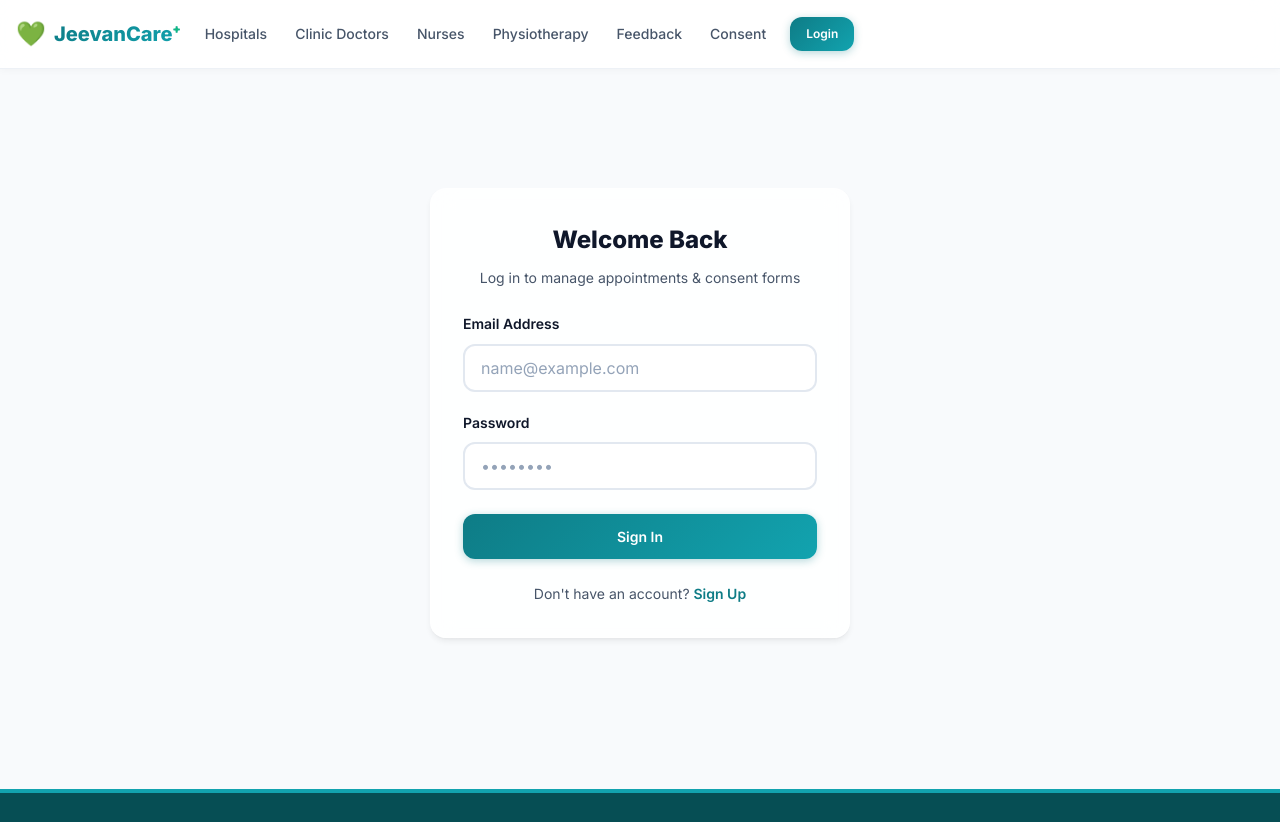
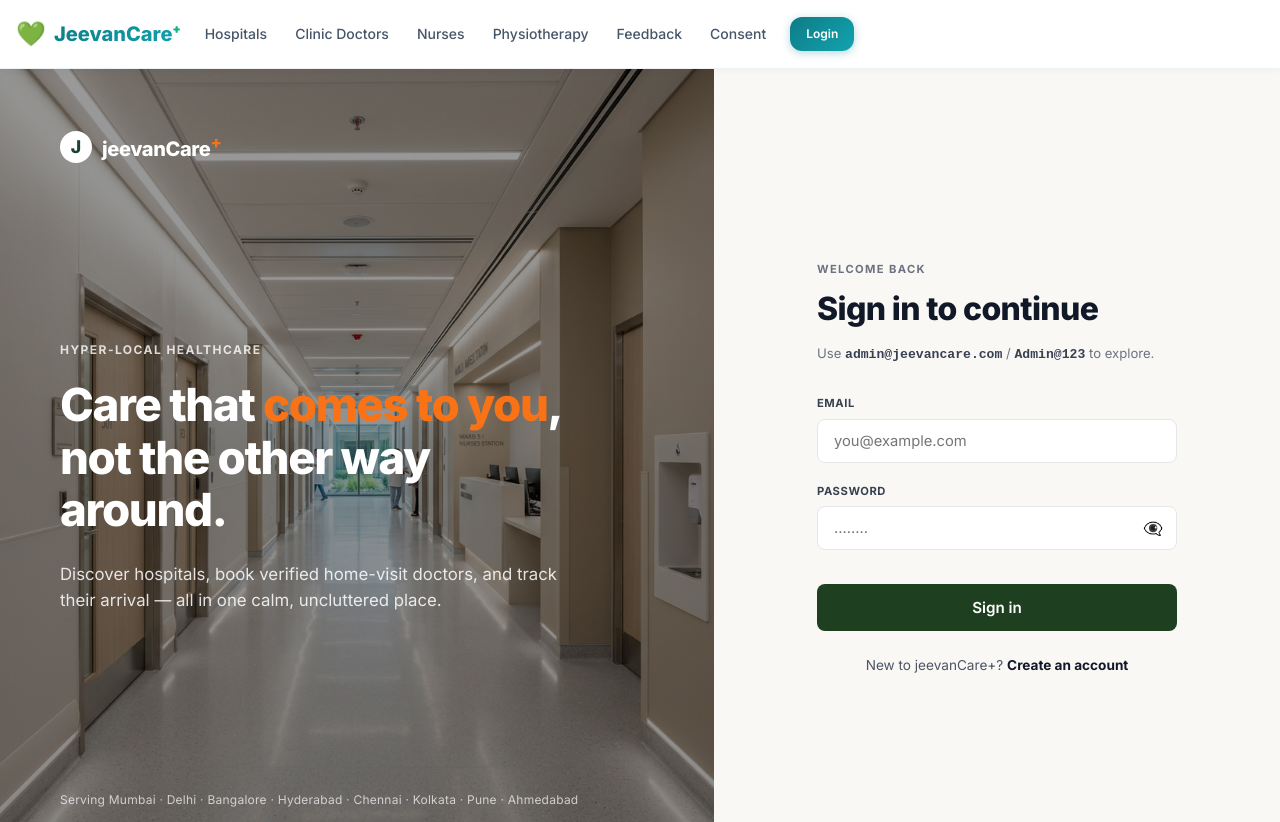
Before and after one commit to maskeraghav-blip/JeevanCare-, a React (Vite) app in the folder client/: page /login in a window 1280 px wide. Shown: the top 822 px of the page. Built offline with nearby package versions, Linux system fonts and the light colour scheme.

Commit message:
Redesign Login screen to match user screenshot mockup with split hallway container

```diff
--- /dev/null
+++ b/client/src/pages/Login.css
@@ -0,0 +1,244 @@
+.login-page-container {
+  display: flex;
+  min-height: 100vh;
+  width: 100%;
+  font-family: 'Inter', system-ui, -apple-system, sans-serif;
+  margin: 0;
+  padding: 0;
+  overflow: hidden;
+}
+
+/* Left Side: Hospital Image / Text */
+.login-left-side {
+  flex: 1.1;
+  position: relative;
+  background-image: linear-gradient(rgba(0, 0, 0, 0.4), rgba(0, 0, 0, 0.45)), url('/hospital_hallway.png');
+  background-size: cover;
+  background-position: center;
+  color: white;
+  padding: 60px;
+  display: flex;
+  flex-direction: column;
+  justify-content: space-between;
+}
+
+@media (max-width: 900px) {
+  .login-left-side {
+    display: none; /* Hide image column on mobile */
+  }
+}
+
+.login-brand-logo {
+  display: flex;
+  align-items: center;
+  gap: 10px;
+  text-decoration: none;
+  color: white;
+}
+
+.login-brand-circle {
+  width: 32px;
+  height: 32px;
+  border-radius: 50%;
+  background: white;
+  color: #1b4332;
+  display: flex;
+  align-items: center;
+  justify-content: center;
+  font-weight: 800;
+  font-size: 1.1rem;
+}
+
+.login-brand-text {
+  font-weight: 800;
+  font-size: 1.25rem;
+  letter-spacing: -0.02em;
+}
+
+.login-brand-text sup {
+  color: #F97316;
+}
+
+.login-left-content {
+  max-width: 520px;
+}
+
+.login-tagline {
+  font-size: 0.75rem;
+  font-weight: 700;
+  letter-spacing: 0.12em;
+  color: rgba(255, 255, 255, 0.8);
+  text-transform: uppercase;
+  margin-bottom: 20px;
+  display: block;
+}
+
+.login-heading {
+  font-size: 2.85rem;
+  font-weight: 800;
+  line-height: 1.15;
+  margin-bottom: 24px;
+  letter-spacing: -0.03em;
+}
+
+.login-heading span {
+  color: #F97316; /* comes to you */
+}
+
+.login-description {
+  font-size: 1.05rem;
+  line-height: 1.6;
+  color: rgba(255, 255, 255, 0.85);
+  font-weight: 400;
+}
+
+.login-cities {
+  font-size: 0.75rem;
+  color: rgba(255, 255, 255, 0.7);
+  letter-spacing: 0.02em;
+}
+
+/* Right Side: Login Form */
+.login-right-side {
+  flex: 0.9;
+  background-color: #FAF8F5; /* Warm off-white beige */
+  display: flex;
+  align-items: center;
+  justify-content: center;
+  padding: 40px;
+}
+
+@media (max-width: 900px) {
+  .login-right-side {
+    flex: 1;
+    padding: 24px;
+  }
+}
+
+.login-form-box {
+  width: 100%;
+  max-width: 360px;
+}
+
+.login-welcome-tag {
+  font-size: 0.7rem;
+  font-weight: 700;
+  letter-spacing: 0.12em;
+  color: #6B7280;
+  text-transform: uppercase;
+  margin-bottom: 4px;
+  display: block;
+}
+
+.login-title-h2 {
+  font-size: 2rem;
+  font-weight: 800;
+  color: #111827;
+  margin: 0 0 10px 0;
+  letter-spacing: -0.02em;
+}
+
+.login-sub-hint {
+  font-size: 0.82rem;
+  color: #6B7280;
+  margin-bottom: 30px;
+  line-height: 1.5;
+}
+
+.login-sub-hint code {
+  font-weight: 600;
+  color: #374151;
+}
+
+/* Input Fields styling */
+.login-field-group {
+  margin-bottom: 20px;
+}
+
+.login-input-label {
+  display: block;
+  font-size: 0.7rem;
+  font-weight: 700;
+  letter-spacing: 0.05em;
+  color: #374151;
+  text-transform: uppercase;
+  margin-bottom: 6px;
+}
+
+.login-input-wrapper {
+  position: relative;
+  display: flex;
+  align-items: center;
+}
+
+.login-input-field {
+  width: 100%;
+  padding: 12px 16px;
+  border: 1px solid #E5E7EB;
+  border-radius: 8px;
+  background-color: white;
+  font-size: 0.92rem;
+  color: #1F2937;
+  outline: none;
+  transition: all 0.2s ease;
+}
+
+.login-input-field:focus {
+  border-color: #1b4332;
+  box-shadow: 0 0 0 3px rgba(27, 67, 50, 0.08);
+}
+
+.login-input-icon-btn {
+  position: absolute;
+  right: 14px;
+  background: none;
+  border: none;
+  color: #9CA3AF;
+  cursor: pointer;
+  padding: 0;
+  font-size: 1rem;
+  display: flex;
+  align-items: center;
+}
+
+/* Submit Button */
+.login-submit-btn {
+  width: 100%;
+  padding: 14px;
+  background-color: #1e3f20; /* Dark forest green button */
+  color: white;
+  border: none;
+  border-radius: 8px;
+  font-weight: 600;
+  font-size: 0.95rem;
+  cursor: pointer;
+  transition: background-color 0.2s ease;
+  margin-top: 10px;
+}
+
+.login-submit-btn:hover {
+  background-color: #152d16;
+}
+
+.login-submit-btn:disabled {
+  background-color: #9CA3AF;
+  cursor: not-allowed;
+}
+
+/* Footer link */
+.login-footer-text {
+  text-align: center;
+  font-size: 0.85rem;
+  color: #4B5563;
+  margin-top: 24px;
+}
+
+.login-signup-link {
+  font-weight: 700;
+  color: #111827;
+  text-decoration: none;
+}
+
+.login-signup-link:hover {
+  text-decoration: underline;
+}
--- a/client/src/pages/Login.jsx
+++ b/client/src/pages/Login.jsx
@@ -1,6 +1,7 @@
 import { useState } from 'react';
 import { useNavigate, Link, useLocation } from 'react-router-dom';
 import { useAuth } from '../context/AuthContext';
+import './Login.css';
 
 export default function Login() {
   const { login } = useAuth();
@@ -8,6 +9,7 @@
   const location = useLocation();
   const [email, setEmail] = useState('');
   const [password, setPassword] = useState('');
+  const [showPassword, setShowPassword] = useState(false);
   const [error, setError] = useState('');
   const [submitting, setSubmitting] = useState(false);
 
@@ -28,62 +30,101 @@
   };
 
   return (
-    <div className="container page-wrapper" style={{ display: 'flex', justifyContent: 'center', alignItems: 'center' }}>
-      <div className="glass-card" style={{ maxWidth: '420px', width: '100%', padding: 'var(--space-8)' }}>
-        <h2 style={{ textAlign: 'center', marginBottom: 'var(--space-2)', fontSize: 'var(--font-size-2xl)', fontWeight: 800 }}>Welcome Back</h2>
-        <p style={{ textAlign: 'center', color: 'var(--color-text-secondary)', marginBottom: 'var(--space-6)', fontSize: 'var(--font-size-sm)' }}>
-          Log in to manage appointments & consent forms
+    <div className="login-page-container">
+      {/* Left Column: Image Background & Branding */}
+      <div className="login-left-side">
+        <div className="login-brand-logo">
+          <div className="login-brand-circle">J</div>
+          <span className="login-brand-text">jeevanCare<sup>+</sup></span>
+        </div>
+
+        <div className="login-left-content">
+          <span className="login-tagline">HYPER-LOCAL HEALTHCARE</span>
+          <h1 className="login-heading">
+            Care that <span>comes to you</span>, not the other way around.
+          </h1>
+          <p className="login-description">
+            Discover hospitals, book verified home-visit doctors, and track their arrival — all in one calm, uncluttered place.
+          </p>
+        </div>
+
+        <div className="login-cities">
+          Serving Mumbai · Delhi · Bangalore · Hyderabad · Chennai · Kolkata · Pune · Ahmedabad
+        </div>
+      </div>
+
+      {/* Right Column: Clean Login Form */}
+      <div className="login-right-side">
+        <div className="login-form-box">
+          <span className="login-welcome-tag">WELCOME BACK</span>
+          <h2 className="login-title-h2">Sign in to continue</h2>
+          <p className="login-sub-hint">
+            Use <code>admin@jeevancare.com</code> / <code>Admin@123</code> to explore.
           </p>
 
           {error && (
             <div style={{
-            background: 'var(--color-accent-red-light)',
-            color: 'var(--color-accent-red)',
-            padding: 'var(--space-3)',
-            borderRadius: 'var(--radius-md)',
-            marginBottom: 'var(--space-4)',
-            fontSize: 'var(--font-size-sm)',
-            fontWeight: 500
+              background: '#FEE2E2',
+              color: '#991B1B',
+              padding: '12px 16px',
+              borderRadius: '8px',
+              marginBottom: '20px',
+              fontSize: '0.85rem',
+              fontWeight: 500,
+              border: '1px solid #FCA5A5'
             }}>
               ⚠️ {error}
             </div>
           )}
 
           <form onSubmit={handleSubmit}>
-          <div className="form-group">
-            <label className="form-label" htmlFor="email">Email Address</label>
+            <div className="login-field-group">
+              <label className="login-input-label" htmlFor="email">EMAIL</label>
+              <div className="login-input-wrapper">
                 <input
                   type="email"
                   id="email"
-              className="form-input"
-              placeholder="name@example.com"
+                  className="login-input-field"
+                  placeholder="you@example.com"
                   value={email}
                   onChange={(e) => setEmail(e.target.value)}
                   required
                 />
               </div>
+            </div>
 
-          <div className="form-group" style={{ marginBottom: 'var(--space-6)' }}>
-            <label className="form-label" htmlFor="password">Password</label>
+            <div className="login-field-group" style={{ marginBottom: '24px' }}>
+              <label className="login-input-label" htmlFor="password">PASSWORD</label>
+              <div className="login-input-wrapper">
                 <input
-              type="password"
+                  type={showPassword ? 'text' : 'password'}
                   id="password"
-              className="form-input"
-              placeholder="••••••••"
+                  className="login-input-field"
+                  placeholder="........"
                   value={password}
                   onChange={(e) => setPassword(e.target.value)}
                   required
                 />
+                <button
+                  type="button"
+                  className="login-input-icon-btn"
+                  onClick={() => setShowPassword(!showPassword)}
+                  aria-label={showPassword ? 'Hide password' : 'Show password'}
+                >
+                  {showPassword ? '👁️' : '👁️‍🗨️'}
+                </button>
+              </div>
             </div>
 
-          <button type="submit" className="btn btn-primary" style={{ width: '100%', padding: 'var(--space-3)' }} disabled={submitting}>
-            {submitting ? 'Signing in...' : 'Sign In'}
+            <button type="submit" className="login-submit-btn" disabled={submitting}>
+              {submitting ? 'Signing in...' : 'Sign in'}
             </button>
           </form>
 
-        <p style={{ textAlign: 'center', marginTop: 'var(--space-6)', fontSize: 'var(--font-size-sm)', color: 'var(--color-text-secondary)' }}>
-          Don't have an account? <Link to="/signup" style={{ fontWeight: 600, color: 'var(--color-primary)' }}>Sign Up</Link>
+          <p className="login-footer-text">
+            New to jeevanCare+? <Link to="/signup" className="login-signup-link">Create an account</Link>
           </p>
+        </div>
       </div>
     </div>
   );
```
Also changed, not shown: client/public/hospital_hallway.png (added). Lines whose indentation alone changed are shown as unchanged.
